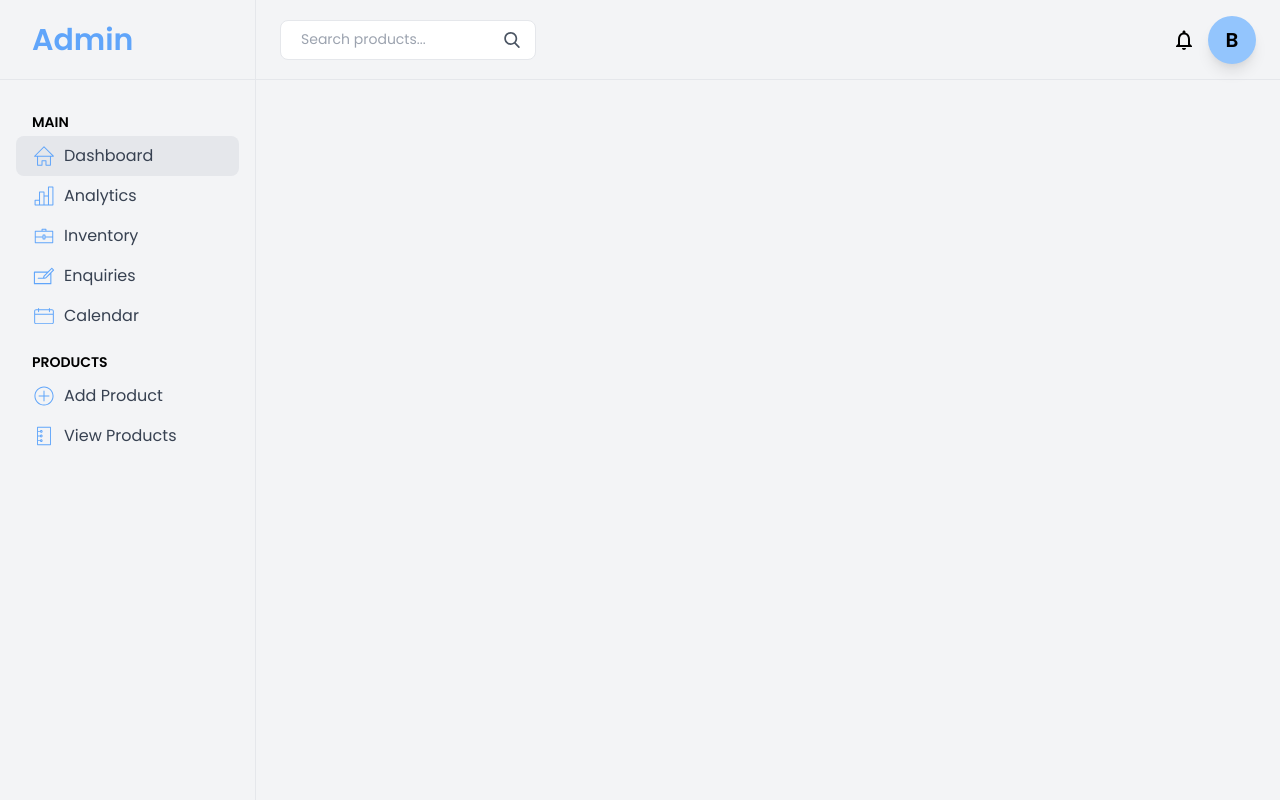
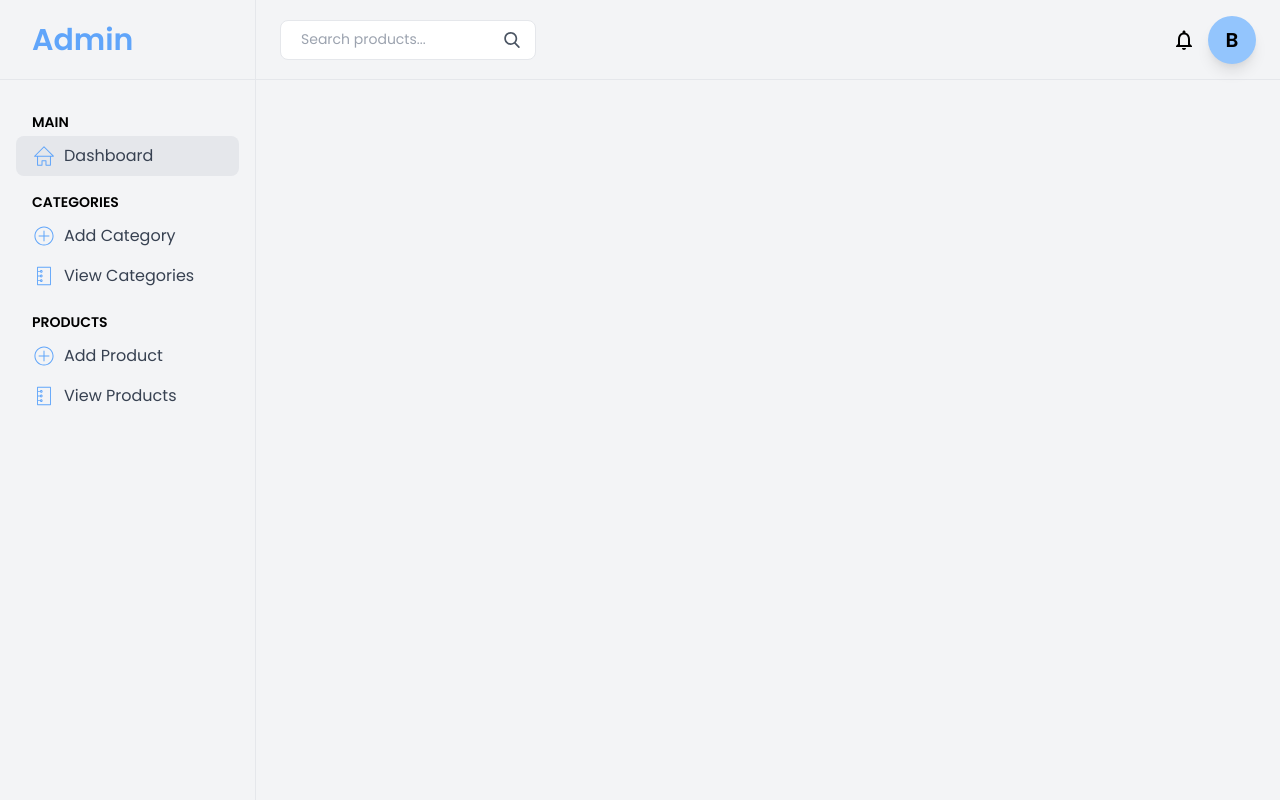
Before and after one commit to bujartahiri/admin_dashboard, a Vue app: page / in a window 1280 px wide. Built offline with nearby package versions, Linux system fonts and the light colour scheme.

Commit message:
Login functionailty, created auth module and made api calls from vuex actions and stored the user token in localStorage.

```diff
--- a/package.json
+++ b/package.json
@@ -10,11 +10,13 @@
   "dependencies": {
     "@tailwindcss/postcss7-compat": "^2.0.2",
     "autoprefixer": "^9.8.6",
+    "axios": "^0.21.1",
     "core-js": "^3.6.5",
     "postcss": "^7.0.35",
     "register-service-worker": "^1.7.1",
     "tailwindcss": "npm:@tailwindcss/postcss7-compat@^2.0.2",
     "vue": "^2.6.11",
+    "vue-axios": "^3.2.3",
     "vue-router": "^3.2.0",
     "vuex": "^3.4.0"
   },
--- a/src/components/Sidebar.vue
+++ b/src/components/Sidebar.vue
@@ -15,29 +15,21 @@
               </svg>
               <span class="text-gray-700">Dashboard</span>
             </div>
+          </div>
+
+          <div class="mb-4 px-4">
+            <p class="pl-4 text-sm font-semibold mb-1">CATEGORIES</p>
             <div class="w-full flex items-center text-blue-400 h-10 pl-4 hover:bg-gray-200 rounded-lg cursor-pointer">
               <svg class="h-6 w-6 fill-current mr-2" viewBox="0 0 20 20">
-                <path d="M17.431,2.156h-3.715c-0.228,0-0.413,0.186-0.413,0.413v6.973h-2.89V6.687c0-0.229-0.186-0.413-0.413-0.413H6.285c-0.228,0-0.413,0.184-0.413,0.413v6.388H2.569c-0.227,0-0.413,0.187-0.413,0.413v3.942c0,0.228,0.186,0.413,0.413,0.413h14.862c0.228,0,0.413-0.186,0.413-0.413V2.569C17.844,2.342,17.658,2.156,17.431,2.156 M5.872,17.019h-2.89v-3.117h2.89V17.019zM9.587,17.019h-2.89V7.1h2.89V17.019z M13.303,17.019h-2.89v-6.651h2.89V17.019z M17.019,17.019h-2.891V2.982h2.891V17.019z"></path>
+              <path d="M14.613,10c0,0.23-0.188,0.419-0.419,0.419H10.42v3.774c0,0.23-0.189,0.42-0.42,0.42s-0.419-0.189-0.419-0.42v-3.774H5.806c-0.23,0-0.419-0.189-0.419-0.419s0.189-0.419,0.419-0.419h3.775V5.806c0-0.23,0.189-0.419,0.419-0.419s0.42,0.189,0.42,0.419v3.775h3.774C14.425,9.581,14.613,9.77,14.613,10 M17.969,10c0,4.401-3.567,7.969-7.969,7.969c-4.402,0-7.969-3.567-7.969-7.969c0-4.402,3.567-7.969,7.969-7.969C14.401,2.031,17.969,5.598,17.969,10 M17.13,10c0-3.932-3.198-7.13-7.13-7.13S2.87,6.068,2.87,10c0,3.933,3.198,7.13,7.13,7.13S17.13,13.933,17.13,10"></path>
               </svg>
-              <span class="text-gray-700">Analytics</span>
+              <span class="text-gray-700">Add Category</span>
             </div>
             <div class="w-full flex items-center text-blue-400 h-10 pl-4 hover:bg-gray-200 rounded-lg cursor-pointer">
               <svg class="h-6 w-6 fill-current mr-2" viewBox="0 0 20 20">
-                <path d="M17.283,5.549h-5.26V4.335c0-0.222-0.183-0.404-0.404-0.404H8.381c-0.222,0-0.404,0.182-0.404,0.404v1.214h-5.26c-0.223,0-0.405,0.182-0.405,0.405v9.71c0,0.223,0.182,0.405,0.405,0.405h14.566c0.223,0,0.404-0.183,0.404-0.405v-9.71C17.688,5.731,17.506,5.549,17.283,5.549 M8.786,4.74h2.428v0.809H8.786V4.74z M16.879,15.26H3.122v-4.046h5.665v1.201c0,0.223,0.182,0.404,0.405,0.404h1.618c0.222,0,0.405-0.182,0.405-0.404v-1.201h5.665V15.26z M9.595,9.583h0.81v2.428h-0.81V9.583zM16.879,10.405h-5.665V9.19c0-0.222-0.183-0.405-0.405-0.405H9.191c-0.223,0-0.405,0.183-0.405,0.405v1.215H3.122V6.358h13.757V10.405z"></path>
+                <path d="M15.396,2.292H4.604c-0.212,0-0.385,0.174-0.385,0.386v14.646c0,0.212,0.173,0.385,0.385,0.385h10.792c0.211,0,0.385-0.173,0.385-0.385V2.677C15.781,2.465,15.607,2.292,15.396,2.292 M15.01,16.938H4.99v-2.698h1.609c0.156,0.449,0.586,0.771,1.089,0.771c0.638,0,1.156-0.519,1.156-1.156s-0.519-1.156-1.156-1.156c-0.503,0-0.933,0.321-1.089,0.771H4.99v-3.083h1.609c0.156,0.449,0.586,0.771,1.089,0.771c0.638,0,1.156-0.518,1.156-1.156c0-0.638-0.519-1.156-1.156-1.156c-0.503,0-0.933,0.322-1.089,0.771H4.99V6.531h1.609C6.755,6.98,7.185,7.302,7.688,7.302c0.638,0,1.156-0.519,1.156-1.156c0-0.638-0.519-1.156-1.156-1.156c-0.503,0-0.933,0.322-1.089,0.771H4.99V3.062h10.02V16.938z M7.302,13.854c0-0.212,0.173-0.386,0.385-0.386s0.385,0.174,0.385,0.386s-0.173,0.385-0.385,0.385S7.302,14.066,7.302,13.854 M7.302,10c0-0.212,0.173-0.385,0.385-0.385S8.073,9.788,8.073,10s-0.173,0.385-0.385,0.385S7.302,10.212,7.302,10 M7.302,6.146c0-0.212,0.173-0.386,0.385-0.386s0.385,0.174,0.385,0.386S7.899,6.531,7.688,6.531S7.302,6.358,7.302,6.146"></path>
               </svg>
-              <span class="text-gray-700">Inventory</span>
-            </div>
-            <div class="w-full flex items-center text-blue-400 h-10 pl-4 hover:bg-gray-200 rounded-lg cursor-pointer">
-              <svg class="h-6 w-6 fill-current mr-2" viewBox="0 0 20 20">
-                <path d="M18.303,4.742l-1.454-1.455c-0.171-0.171-0.475-0.171-0.646,0l-3.061,3.064H2.019c-0.251,0-0.457,0.205-0.457,0.456v9.578c0,0.251,0.206,0.456,0.457,0.456h13.683c0.252,0,0.457-0.205,0.457-0.456V7.533l2.144-2.146C18.481,5.208,18.483,4.917,18.303,4.742 M15.258,15.929H2.476V7.263h9.754L9.695,9.792c-0.057,0.057-0.101,0.13-0.119,0.212L9.18,11.36h-3.98c-0.251,0-0.457,0.205-0.457,0.456c0,0.253,0.205,0.456,0.457,0.456h4.336c0.023,0,0.899,0.02,1.498-0.127c0.312-0.077,0.55-0.137,0.55-0.137c0.08-0.018,0.155-0.059,0.212-0.118l3.463-3.443V15.929z M11.241,11.156l-1.078,0.267l0.267-1.076l6.097-6.091l0.808,0.808L11.241,11.156z"></path>
-              </svg>
-              <span class="text-gray-700">Enquiries</span>
-            </div>
-            <div class="w-full flex items-center text-blue-400 h-10 pl-4 hover:bg-gray-200 rounded-lg cursor-pointer">
-              <svg class="h-6 w-6 fill-current mr-2" viewBox="0 0 20 20">
-                <path d="M16.557,4.467h-1.64v-0.82c0-0.225-0.183-0.41-0.409-0.41c-0.226,0-0.41,0.185-0.41,0.41v0.82H5.901v-0.82c0-0.225-0.185-0.41-0.41-0.41c-0.226,0-0.41,0.185-0.41,0.41v0.82H3.442c-0.904,0-1.64,0.735-1.64,1.639v9.017c0,0.904,0.736,1.64,1.64,1.64h13.114c0.904,0,1.64-0.735,1.64-1.64V6.106C18.196,5.203,17.461,4.467,16.557,4.467 M17.377,15.123c0,0.453-0.366,0.819-0.82,0.819H3.442c-0.453,0-0.82-0.366-0.82-0.819V8.976h14.754V15.123z M17.377,8.156H2.623V6.106c0-0.453,0.367-0.82,0.82-0.82h1.639v1.23c0,0.225,0.184,0.41,0.41,0.41c0.225,0,0.41-0.185,0.41-0.41v-1.23h8.196v1.23c0,0.225,0.185,0.41,0.41,0.41c0.227,0,0.409-0.185,0.409-0.41v-1.23h1.64c0.454,0,0.82,0.367,0.82,0.82V8.156z"></path>
-              </svg>
-              <span class="text-gray-700">Calendar</span>
+              <span class="text-gray-700">View Categories</span>
             </div>
           </div>
 
--- a/src/main.js
+++ b/src/main.js
@@ -3,6 +3,10 @@ import App from "./App.vue";
 import "./registerServiceWorker";
 import router from "./router";
 import store from "./store";
+import axios from 'axios'
+import VueAxios from 'vue-axios'
+
+Vue.use(VueAxios, axios)
 
 Vue.config.productionTip = false;
 
--- a/src/store/index.js
+++ b/src/store/index.js
@@ -1,5 +1,6 @@
 import Vue from "vue";
 import Vuex from "vuex";
+import auth from './modules/auth'
 
 Vue.use(Vuex);
 
@@ -17,5 +18,7 @@ export default new Vuex.Store({
       context.commit('toggleSidebar')
     }
   },
-  modules: {}
+  modules: {
+    auth
+  }
 });
--- /dev/null
+++ b/src/store/modules/auth.js
@@ -0,0 +1,47 @@
+import axios from 'axios'
+export default {
+  state: {
+    token: localStorage.getItem('user-token') || '',
+    status: '',
+  },
+
+  getters: {
+    isAuthenticated: state => !!state.token,
+    authStatus: state => state.status
+  },
+
+  mutations: {
+    AUTH_REQUEST(state) {
+      state.status = 'loading'
+    },
+    AUTH_SUCCESS(state, token) {
+      state.status = 'success',
+      state.token = token
+    },
+    AUTH_ERROR(state) {
+      state.status = 'error'
+    }
+  },
+
+  actions: {
+    AUTH_REQUEST({ commit }, user) {
+      commit('AUTH_REQUEST')
+        axios.post('http://159.89.102.6/api/admin/login', user)
+          .then(res => {
+            console.log(res)
+            const token = res.data.access_token
+            localStorage.setItem('user-token', token)
+            axios.defaults.headers.common['Authorization'] = `Bearer ${token}`
+            commit('AUTH_SUCCESS', token)
+          })
+          .catch(error => {
+            commit('AUTH_ERROR', error)
+            localStorage.removeItem('user-token')
+          })
+    }
+  },
+
+  modules: {
+    //
+  }
+};
--- a/src/views/Login.vue
+++ b/src/views/Login.vue
@@ -1,22 +1,23 @@
 <template>
   <div class="login-container bg-blue-200">
     <div class="bg-white shadow-md rounded px-8 pt-6 pb-8 mb-4 flex flex-col">
+      <h1 class="text-3xl font-semibold text-center pb-8">Login</h1>
       <div class="mb-4">
-        <label class="block text-grey-darkerfont-bold mb-2" for="Email">
+        <label class="block text-grey-darker font-bold mb-2" for="Email">
           Email
         </label>
-        <input class="shadow focus:outline-none focus:ring-2 focus:ring-blue-300 focus:border-transparent appearance-none border rounded w-full py-2 px-3 text-grey-darker" id="email" type="text"
+        <input v-model="email" class="shadow focus:outline-none focus:ring-2 focus:ring-blue-300 focus:border-transparent appearance-none border rounded w-full py-2 px-3 text-grey-darker" id="email" type="text"
           placeholder="Email">
       </div>
       <div class="mb-6">
         <label class="block text-grey-darker  font-bold mb-2" for="password">
           Password
         </label>
-        <input class="shadow focus:outline-none focus:ring-2 focus:ring-blue-300 focus:border-transparent appearance-none border border-red rounded w-full py-2 px-3 text-grey-darker mb-3"
-          id="password" type="password" placeholder="********">
+        <input v-model="password" class="shadow focus:outline-none focus:ring-2 focus:ring-blue-300 focus:border-transparent appearance-none border border-red rounded w-full py-2 px-3 text-grey-darker mb-3"
+          id="password" type="password" placeholder="********" @keyup.enter="login">
       </div>
       <div class="flex items-center justify-between">
-        <button class="bg-blue-500 hover:bg-blue-600  focus:outline-none focus:ring-2 focus:ring-blue-600 focus:ring-opacity-50 text-white font-semibold py-2 px-4 rounded">
+        <button @click="login"  class="bg-blue-500 hover:bg-blue-600  focus:outline-none focus:ring-2 focus:ring-blue-600 focus:ring-opacity-50 text-white font-semibold py-2 px-4 rounded">
           Sign In
         </button>
       </div>
@@ -27,7 +28,21 @@
 
 <script>
   export default {
-    name: 'Login'
+    name: 'Login',
+    data() {
+      return {
+        email: 'admin@admin.com',
+        password: 'admin123'
+      }
+    },
+    methods: {
+      login() {
+        this.$store.dispatch('AUTH_REQUEST', { email: this.email, password: this.password })
+          .then(() => {
+            this.$router.push('/')
+          })
+      }
+    }
   }
 </script>
 
@@ -38,6 +53,7 @@
     display: flex;
     justify-content: center;
     align-items: center;
+    flex-direction: column;
   }
 
 </style>
```
Also changed, not shown: 1 other file (tests, documents, lock files or other folders).
